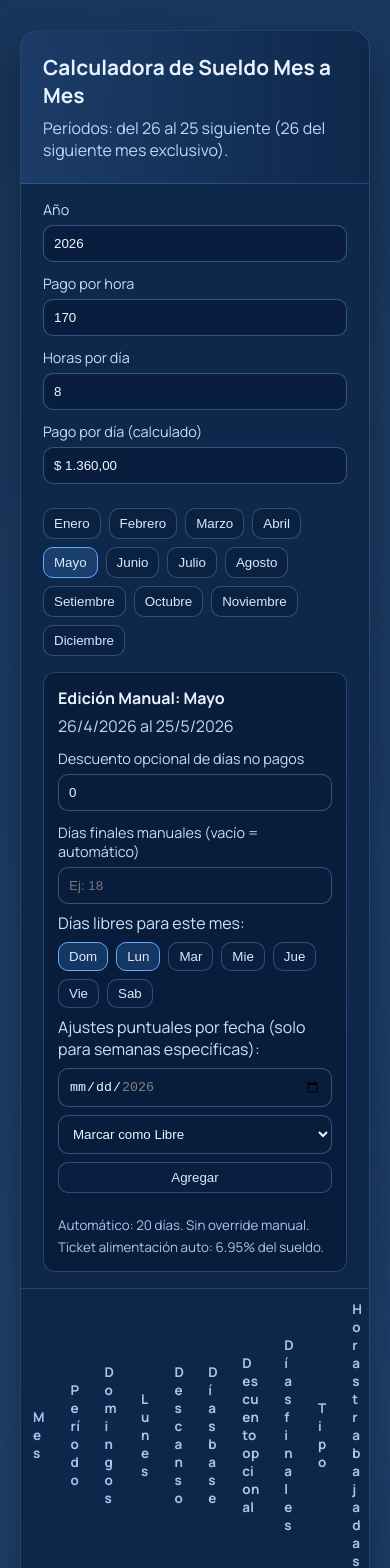
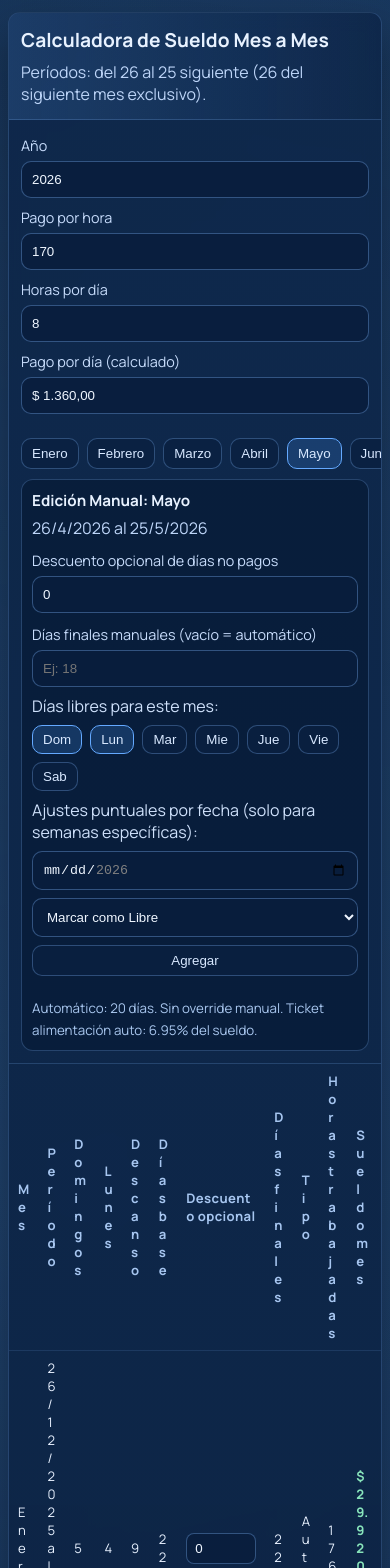
Before and after one commit to gFabri/Sueldos, a React (Vite) app: page / in a window 390 px wide. Shown: the top 1568 px of the page. Built offline with nearby package versions, Linux system fonts and the light colour scheme.

Commit message:
Update project references from "sueldos" to "gestion" in HTML, server logs, and storage keys; enhance CSS for responsive design on SchedulePage.

```diff
--- a/index.html
+++ b/index.html
@@ -2,9 +2,9 @@
 <html lang="en">
   <head>
     <meta charset="UTF-8" />
-    <link rel="icon" type="image/svg+xml" href="/favicon.svg" />
+    <link rel="icon" type="image/svg+xml" href="/vite.svg" />
     <meta name="viewport" content="width=device-width, initial-scale=1.0" />
-    <title>sueldos</title>
+    <title>Gestion</title>
   </head>
   <body>
     <div id="root"></div>
--- a/server.mjs
+++ b/server.mjs
@@ -29,5 +29,5 @@ app.get('*', (req, res) => {
 })
 
 app.listen(port, () => {
-  console.log(`Sueldos app listening on ${port}`)
+  console.log(`Gestion app listening on ${port}`)
 })
--- a/src/App.css
+++ b/src/App.css
@@ -312,6 +312,82 @@ td {
 }
 
 @media (max-width: 760px) {
+  .app-shell {
+    padding: 12px 8px;
+  }
+
+  .panel {
+    border-radius: 12px;
+  }
+
+  .header,
+  .controls,
+  .tabs-wrap,
+  .top-nav,
+  .schedule-page {
+    padding-left: 12px;
+    padding-right: 12px;
+  }
+
+  .header {
+    padding-top: 14px;
+    padding-bottom: 14px;
+  }
+
+  .header h1 {
+    font-size: 1.2rem;
+  }
+
+  .controls {
+    grid-template-columns: 1fr;
+    gap: 10px;
+  }
+
+  .tabs-wrap {
+    display: flex;
+    flex-wrap: nowrap;
+    overflow-x: auto;
+    padding-bottom: 10px;
+    scrollbar-width: none;
+  }
+
+  .tabs-wrap::-webkit-scrollbar {
+    display: none;
+  }
+
+  .month-editor {
+    margin: 0 12px 12px;
+    padding: 10px;
+  }
+
+  .month-editor h2 {
+    font-size: 0.95rem;
+  }
+
+  .table-wrap {
+    border-top: 1px solid rgba(129, 184, 255, 0.2);
+  }
+
+  th,
+  td {
+    padding: 8px 9px;
+    font-size: 0.82rem;
+  }
+
+  .small-input {
+    max-width: 100%;
+    min-width: 70px;
+  }
+
+  .schedule-grid {
+    grid-template-columns: 1fr;
+    gap: 8px;
+  }
+
+  .schedule-card {
+    padding: 10px;
+  }
+
   .special-days-controls {
     grid-template-columns: 1fr;
   }
--- a/src/SchedulePage.jsx
+++ b/src/SchedulePage.jsx
@@ -3,8 +3,8 @@ import { useEffect, useMemo, useState } from 'react'
 const LOGIN_ENDPOINT = '/api/autogestion/login.php'
 const EMPLOYEE_NUMBER = '29548'
 const PASSWORD = '52059150'
-const STORAGE_KEY = 'sueldos_schedule_cache_v1'
-const AUTO_SYNC_KEY = 'sueldos_schedule_last_auto_sync'
+const STORAGE_KEY = 'gestion_schedule_cache_v1'
+const AUTO_SYNC_KEY = 'gestion_schedule_last_auto_sync'
 
 const DEFAULT_DAYS = [
   { day: 'Lunes', shift: 'Sin datos', hours: '--', isRest: false },
```
